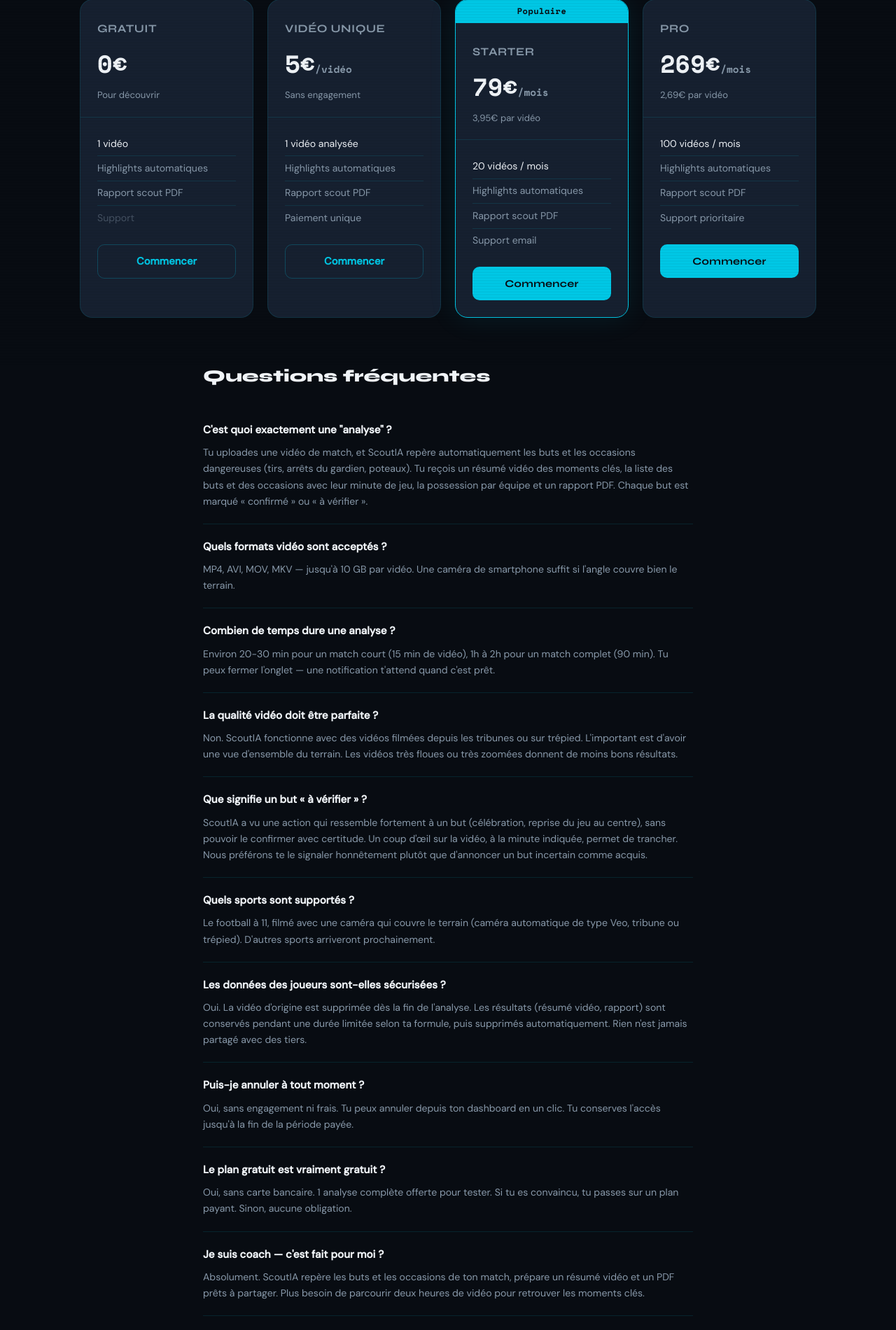
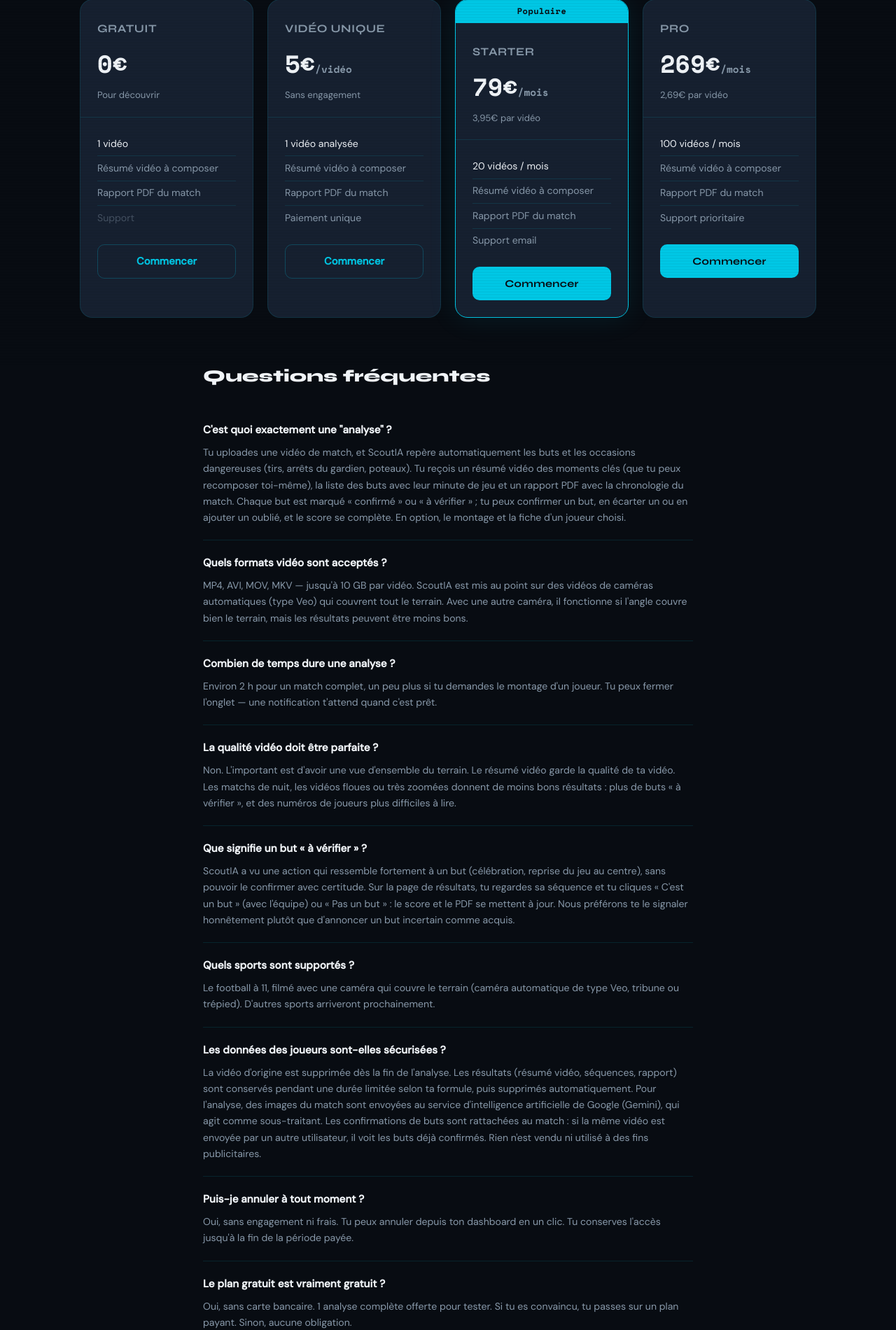
Before and after one commit to mikarocco-droid/ProjectAIMika, a Flask app: page /pricing in a window 1280 px wide. Shown: the part 276-2176 px from the top of the page at 70% size. Run offline with Flask 3, Linux system fonts and the light colour scheme; some libraries are stand-ins or nearby versions.

Commit message:
Add files via upload

```diff
--- a/templates/admin.html
+++ b/templates/admin.html
@@ -200,7 +200,7 @@
 </div>
 
 <footer>
-  <p>© 2025 ScoutIA — Panel Administration</p>
+  <p>© 2026 ScoutIA — Panel Administration</p>
 </footer>
 </body>
 </html>
--- a/templates/dashboard.html
+++ b/templates/dashboard.html
@@ -216,7 +216,7 @@
           <div class="mode-card">
             <div class="mode-icon">🎯</div>
             <div class="mode-title">Joueur ciblé</div>
-            <div class="mode-desc" id="mode-joueur-desc">Montage vidéo d'un joueur (moments où son numéro est lisible)</div>
+            <div class="mode-desc" id="mode-joueur-desc">Montage et fiche d'un joueur (moments où son numéro est lisible) — tu choisis ses ballons</div>
           </div>
         </label>
       </div>
--- a/templates/pricing.html
+++ b/templates/pricing.html
@@ -35,8 +35,8 @@
       </div>
       <ul class="plan-features">
         <li>1 vidéo</li>
-        <li>Highlights automatiques</li>
-        <li>Rapport scout PDF</li>
+        <li>Résumé vidéo à composer</li>
+        <li>Rapport PDF du match</li>
         <li style="opacity:.4">Support</li>
       </ul>
       {% if current_user.is_authenticated %}
@@ -59,8 +59,8 @@
       </div>
       <ul class="plan-features">
         <li>1 vidéo analysée</li>
-        <li>Highlights automatiques</li>
-        <li>Rapport scout PDF</li>
+        <li>Résumé vidéo à composer</li>
+        <li>Rapport PDF du match</li>
         <li>Paiement unique</li>
       </ul>
       {% if current_user.is_authenticated %}
@@ -83,8 +83,8 @@
       </div>
       <ul class="plan-features">
         <li>20 vidéos / mois</li>
-        <li>Highlights automatiques</li>
-        <li>Rapport scout PDF</li>
+        <li>Résumé vidéo à composer</li>
+        <li>Rapport PDF du match</li>
         <li>Support email</li>
       </ul>
       {% if current_user.is_authenticated %}
@@ -110,8 +110,8 @@
       </div>
       <ul class="plan-features">
         <li>100 vidéos / mois</li>
-        <li>Highlights automatiques</li>
-        <li>Rapport scout PDF</li>
+        <li>Résumé vidéo à composer</li>
+        <li>Rapport PDF du match</li>
         <li>Support prioritaire</li>
       </ul>
       {% if current_user.is_authenticated %}
@@ -135,27 +135,27 @@
 
     <div class="faq-item">
       <div class="faq-q">C'est quoi exactement une "analyse" ?</div>
-      <div class="faq-a">Tu uploades une vidéo de match, et ScoutIA repère automatiquement les buts et les occasions dangereuses (tirs, arrêts du gardien, poteaux). Tu reçois un résumé vidéo des moments clés, la liste des buts et des occasions avec leur minute de jeu, la possession par équipe et un rapport PDF. Chaque but est marqué « confirmé » ou « à vérifier ».</div>
+      <div class="faq-a">Tu uploades une vidéo de match, et ScoutIA repère automatiquement les buts et les occasions dangereuses (tirs, arrêts du gardien, poteaux). Tu reçois un résumé vidéo des moments clés (que tu peux recomposer toi-même), la liste des buts avec leur minute de jeu et un rapport PDF avec la chronologie du match. Chaque but est marqué « confirmé » ou « à vérifier » ; tu peux confirmer un but, en écarter un ou en ajouter un oublié, et le score se complète. En option, le montage et la fiche d'un joueur choisi.</div>
     </div>
 
     <div class="faq-item">
       <div class="faq-q">Quels formats vidéo sont acceptés ?</div>
-      <div class="faq-a">MP4, AVI, MOV, MKV — jusqu'à 10 GB par vidéo. Une caméra de smartphone suffit si l'angle couvre bien le terrain.</div>
+      <div class="faq-a">MP4, AVI, MOV, MKV — jusqu'à 10 GB par vidéo. ScoutIA est mis au point sur des vidéos de caméras automatiques (type Veo) qui couvrent tout le terrain. Avec une autre caméra, il fonctionne si l'angle couvre bien le terrain, mais les résultats peuvent être moins bons.</div>
     </div>
 
     <div class="faq-item">
       <div class="faq-q">Combien de temps dure une analyse ?</div>
-      <div class="faq-a">Environ 20-30 min pour un match court (15 min de vidéo), 1h à 2h pour un match complet (90 min). Tu peux fermer l'onglet — une notification t'attend quand c'est prêt.</div>
+      <div class="faq-a">Environ 2 h pour un match complet, un peu plus si tu demandes le montage d'un joueur. Tu peux fermer l'onglet — une notification t'attend quand c'est prêt.</div>
     </div>
 
     <div class="faq-item">
       <div class="faq-q">La qualité vidéo doit être parfaite ?</div>
-      <div class="faq-a">Non. ScoutIA fonctionne avec des vidéos filmées depuis les tribunes ou sur trépied. L'important est d'avoir une vue d'ensemble du terrain. Les vidéos très floues ou très zoomées donnent de moins bons résultats.</div>
+      <div class="faq-a">Non. L'important est d'avoir une vue d'ensemble du terrain. Le résumé vidéo garde la qualité de ta vidéo. Les matchs de nuit, les vidéos floues ou très zoomées donnent de moins bons résultats : plus de buts « à vérifier », et des numéros de joueurs plus difficiles à lire.</div>
     </div>
 
     <div class="faq-item">
       <div class="faq-q">Que signifie un but « à vérifier » ?</div>
-      <div class="faq-a">ScoutIA a vu une action qui ressemble fortement à un but (célébration, reprise du jeu au centre), sans pouvoir le confirmer avec certitude. Un coup d'œil sur la vidéo, à la minute indiquée, permet de trancher. Nous préférons te le signaler honnêtement plutôt que d'annoncer un but incertain comme acquis.</div>
+      <div class="faq-a">ScoutIA a vu une action qui ressemble fortement à un but (célébration, reprise du jeu au centre), sans pouvoir le confirmer avec certitude. Sur la page de résultats, tu regardes sa séquence et tu cliques « C'est un but » (avec l'équipe) ou « Pas un but » : le score et le PDF se mettent à jour. Nous préférons te le signaler honnêtement plutôt que d'annoncer un but incertain comme acquis.</div>
     </div>
 
     <div class="faq-item">
@@ -165,7 +165,7 @@
 
     <div class="faq-item">
       <div class="faq-q">Les données des joueurs sont-elles sécurisées ?</div>
-      <div class="faq-a">Oui. La vidéo d'origine est supprimée dès la fin de l'analyse. Les résultats (résumé vidéo, rapport) sont conservés pendant une durée limitée selon ta formule, puis supprimés automatiquement. Rien n'est jamais partagé avec des tiers.</div>
+      <div class="faq-a">La vidéo d'origine est supprimée dès la fin de l'analyse. Les résultats (résumé vidéo, séquences, rapport) sont conservés pendant une durée limitée selon ta formule, puis supprimés automatiquement. Pour l'analyse, des images du match sont envoyées au service d'intelligence artificielle de Google (Gemini), qui agit comme sous-traitant. Les confirmations de buts sont rattachées au match : si la même vidéo est envoyée par un autre utilisateur, il voit les buts déjà confirmés. Rien n'est vendu ni utilisé à des fins publicitaires.</div>
     </div>
 
     <div class="faq-item">
```
Also changed, not shown: templates/index.html (+42 -12 lines).
